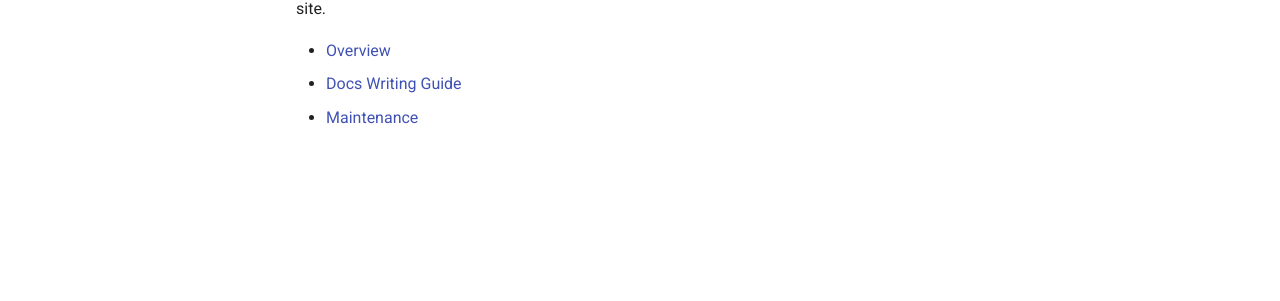
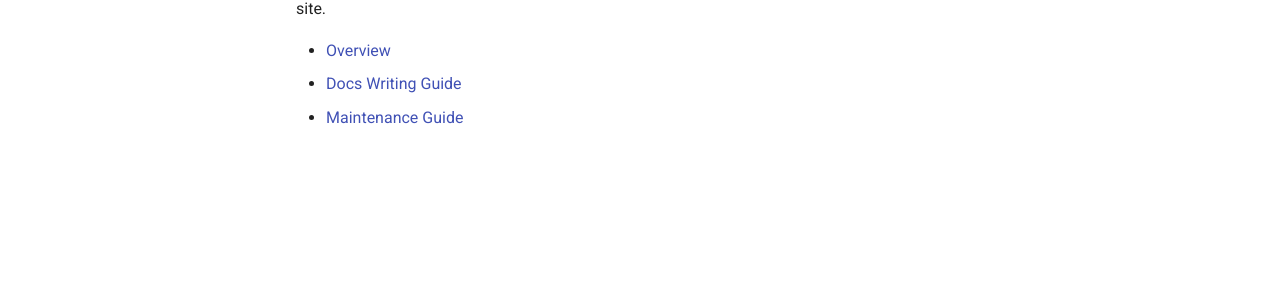
Before and after one commit to avermedia-hanson/docs-proto, an MkDocs documentation site: the page built from docs/internal/index.md, in a window 1280 px wide. Shown: the part 257-558 px from the top of the page. Built offline with MkDocs 1.6.1 and Material for MkDocs 9.7.7, drawn with Linux system fonts in a browser that asks for light colours.

```diff
--- a/docs/internal/index.md
+++ b/docs/internal/index.md
@@ -4,4 +4,4 @@ This section is only for internal use. It is supposed to serve as the maintenanc
 
 - [Overview](overview.md)
 - [Docs Writing Guide](docs-writing-guide.md)
-- [Maintenance](maintenance.md)
+- [Maintenance Guide](maintenance-guide.md)
--- a/mkdocs.yml
+++ b/mkdocs.yml
@@ -1,5 +1,5 @@
 site_name: AVerMedia Developer Hub
-site_url: https://example.com
+site_url: https://avermedia-hanson.github.io/docs-proto/
 
 theme:
   name: "material"
```
